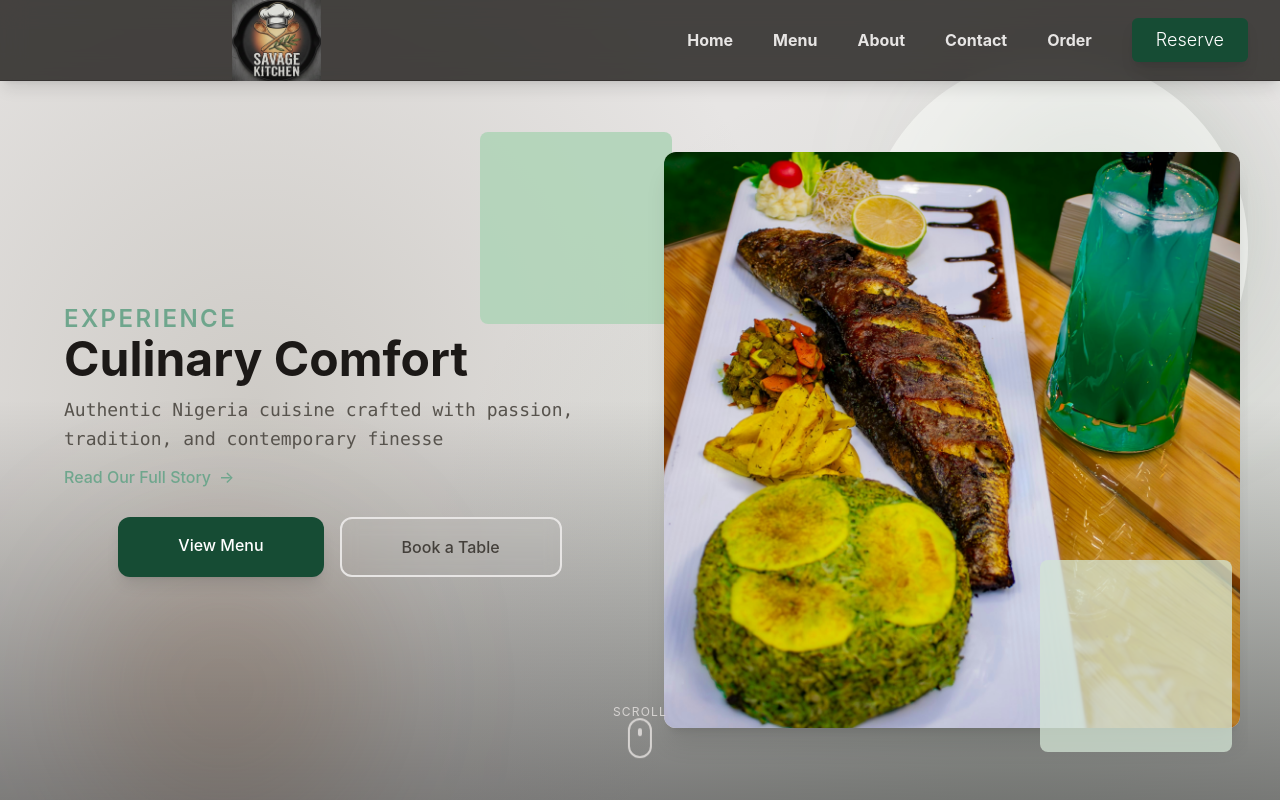
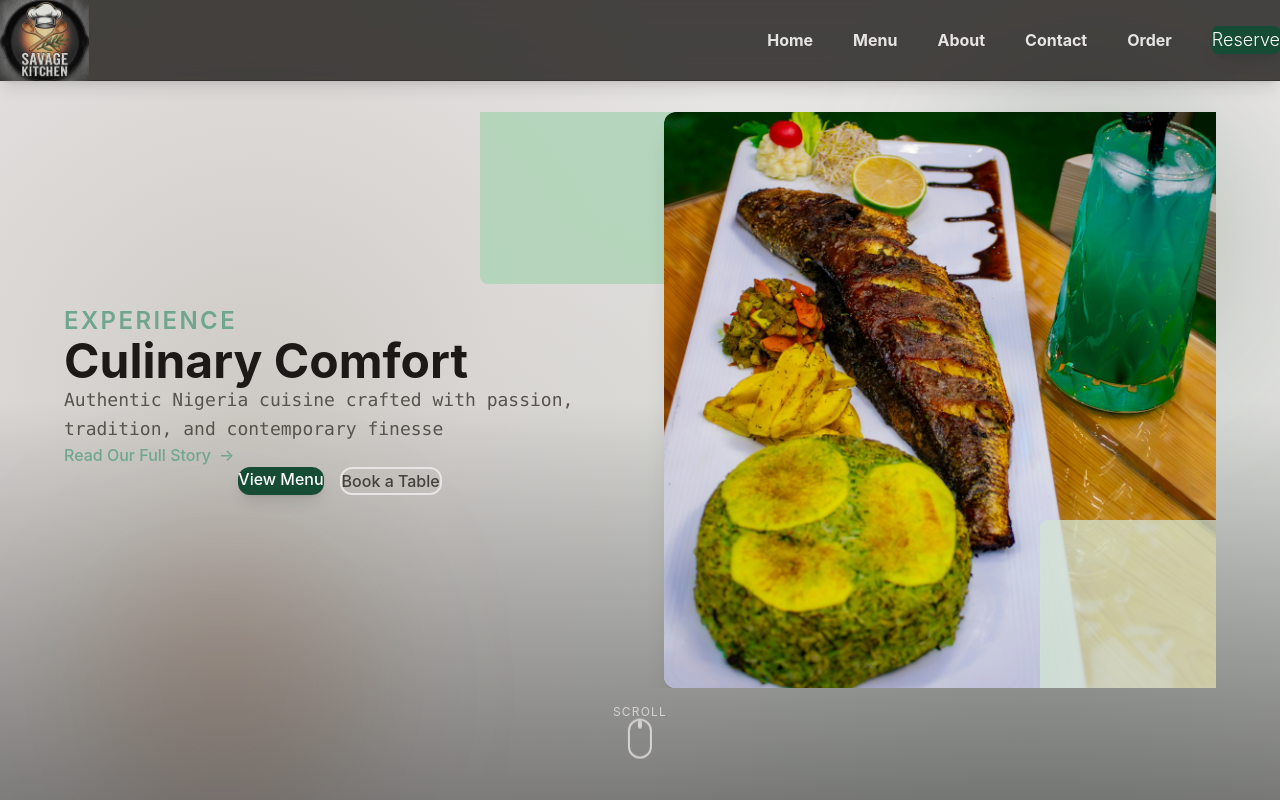
Before and after one commit to Engr-Shegez/Nigeria-kitchen, a React (Vite) app: page / in a window 1280 px wide. Shown: the top 800 px of the page. Built offline with nearby package versions, Linux system fonts and the light colour scheme.

Commit message:
fix: reset padding to zero for consistent styling across elements

```diff
--- a/src/index.css
+++ b/src/index.css
@@ -17,7 +17,7 @@
 
 * {
   margin: 0;
-  padding: 10;
+  padding: 0;
   box-sizing: border-box;
 }
 
```
